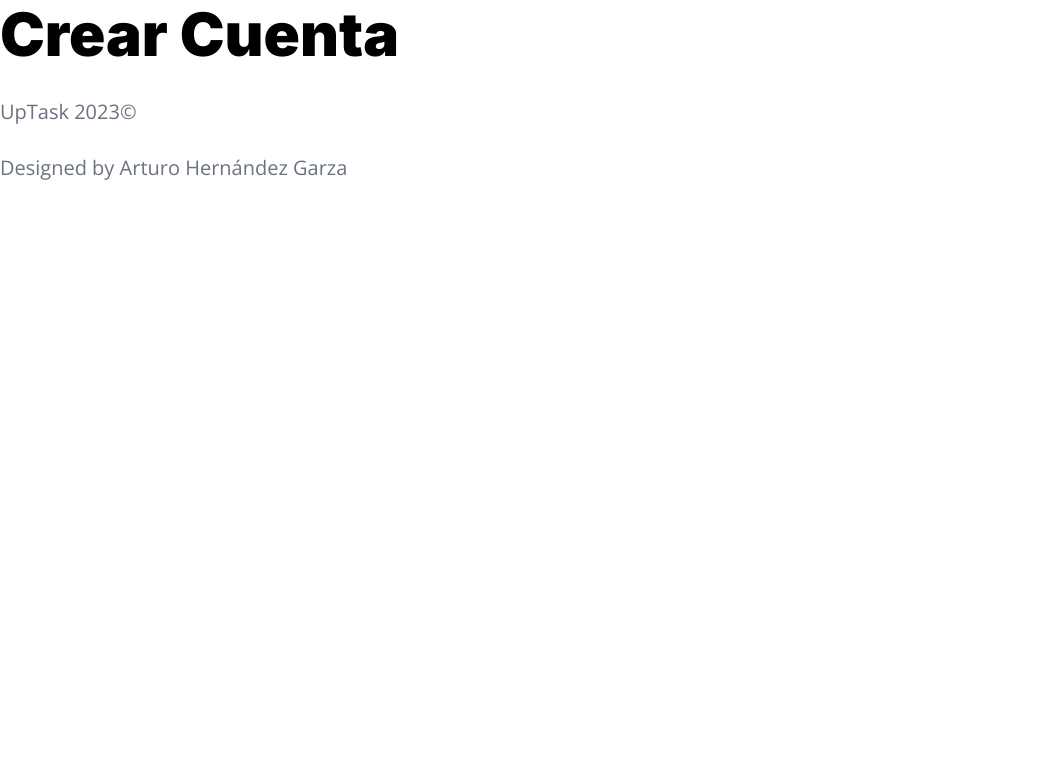
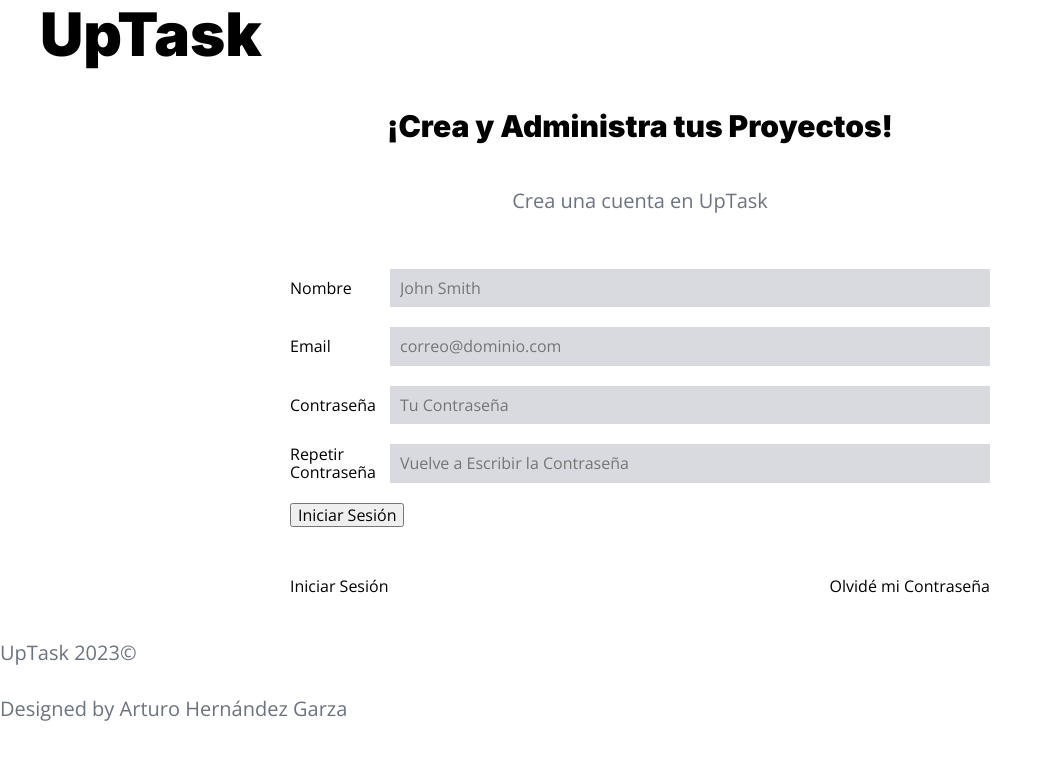
Before and after one commit to ArturoHDZG/UpTask, a PHP site: template views/auth/create.php in a window 1280 px wide. Shown: the top 760 px of the page, without its empty margins (0-1052 px from the left). Run offline with PHP 8.4, Linux system fonts and the light colour scheme; the template is opened without the code that fills it, so the values that code supplies are empty.

Commit message:
Create.php Base SASS

```diff
--- a/views/auth/create.php
+++ b/views/auth/create.php
@@ -1 +1,52 @@
-<h1>Crear Cuenta</h1>
+<div class="contenedor crear">
+  <?php include_once __DIR__ . '/../templates/title.php' ?>
+
+  <div class="contenedor-sm">
+    <p class="desc-pagina">Crea una cuenta en UpTask</p>
+    <form method="POST" action="/" class="formulario">
+      <div class="campo">
+        <label for="name">Nombre</label>
+        <input
+          id="name"
+          name="name"
+          type="text"
+          placeholder="John Smith"
+        >
+      </div>
+      <div class="campo">
+        <label for="email">Email</label>
+        <input
+          id="email"
+          name="email"
+          type="email"
+          placeholder="correo@dominio.com"
+        >
+      </div>
+      <div class="campo">
+        <label for="password">Contraseña</label>
+        <input
+          id="password"
+          name="password"
+          type="password"
+          placeholder="Tu Contraseña"
+        >
+      </div>
+      <div class="campo">
+        <label for="password-repeat">Repetir Contraseña</label>
+        <input
+          id="password-repeat"
+          name="password-repeat"
+          type="password"
+          placeholder="Vuelve a Escribir la Contraseña"
+        >
+      </div>
+
+      <input class="boton" type="submit" value="Iniciar Sesión">
+
+    </form>
+    <div class="acciones">
+      <a href="/">Iniciar Sesión</a>
+      <a href="/forget">Olvidé mi Contraseña</a>
+    </div>
+  </div>
+</div>
--- a/views/auth/login.php
+++ b/views/auth/login.php
@@ -1,6 +1,5 @@
 <div class="contenedor login">
-  <h1 class="uptask">UpTask</h1>
-  <p class="tagline">¡Crea y Administra tus Proyectos!</p>
+  <?php include_once __DIR__ . '/../templates/title.php' ?>
 
   <div class="contenedor-sm">
     <p class="desc-pagina">Iniciar Sesión</p>
--- /dev/null
+++ b/views/templates/title.php
@@ -0,0 +1,2 @@
+<h1 class="uptask">UpTask</h1>
+<p class="tagline">¡Crea y Administra tus Proyectos!</p>
```
